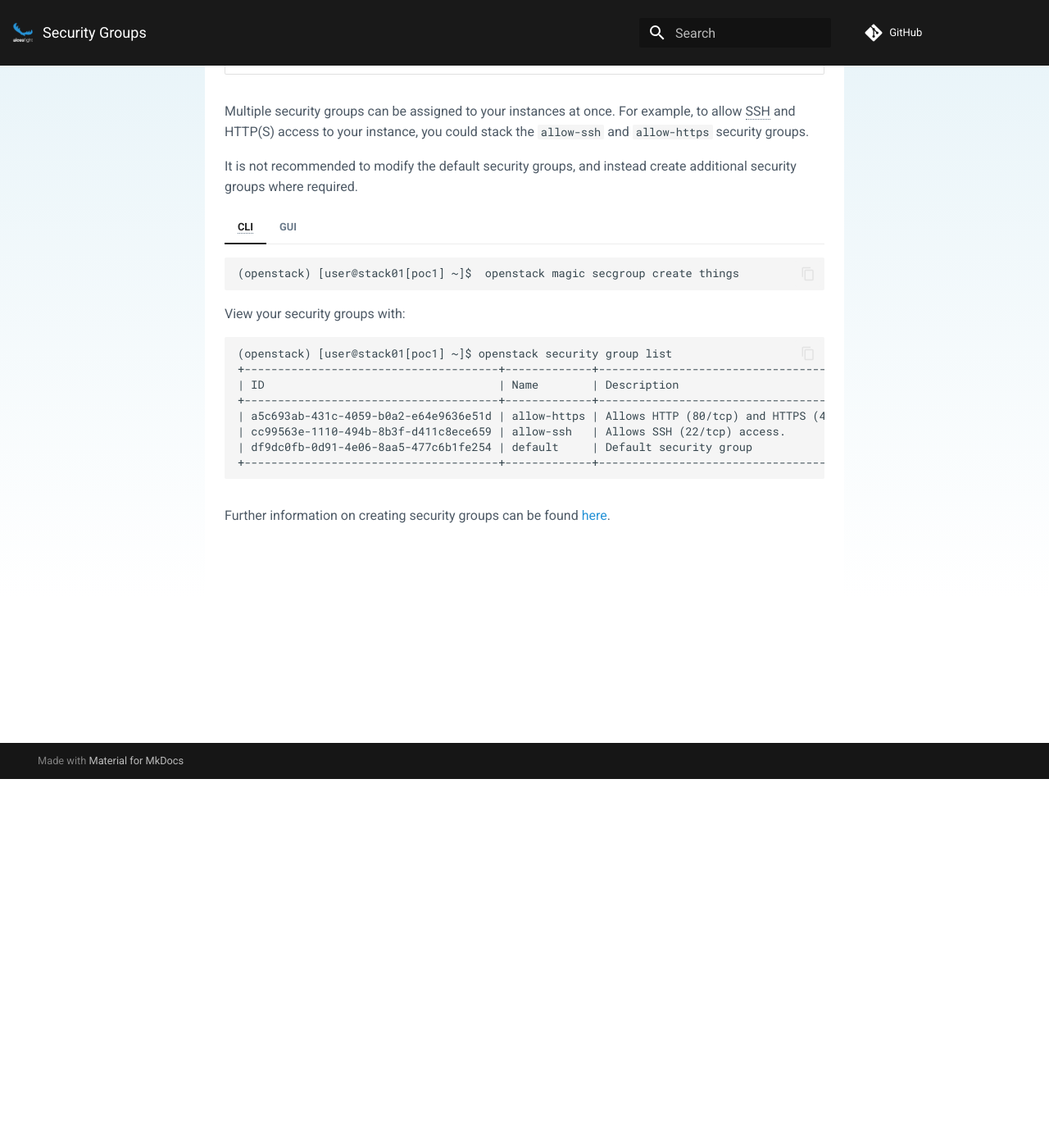
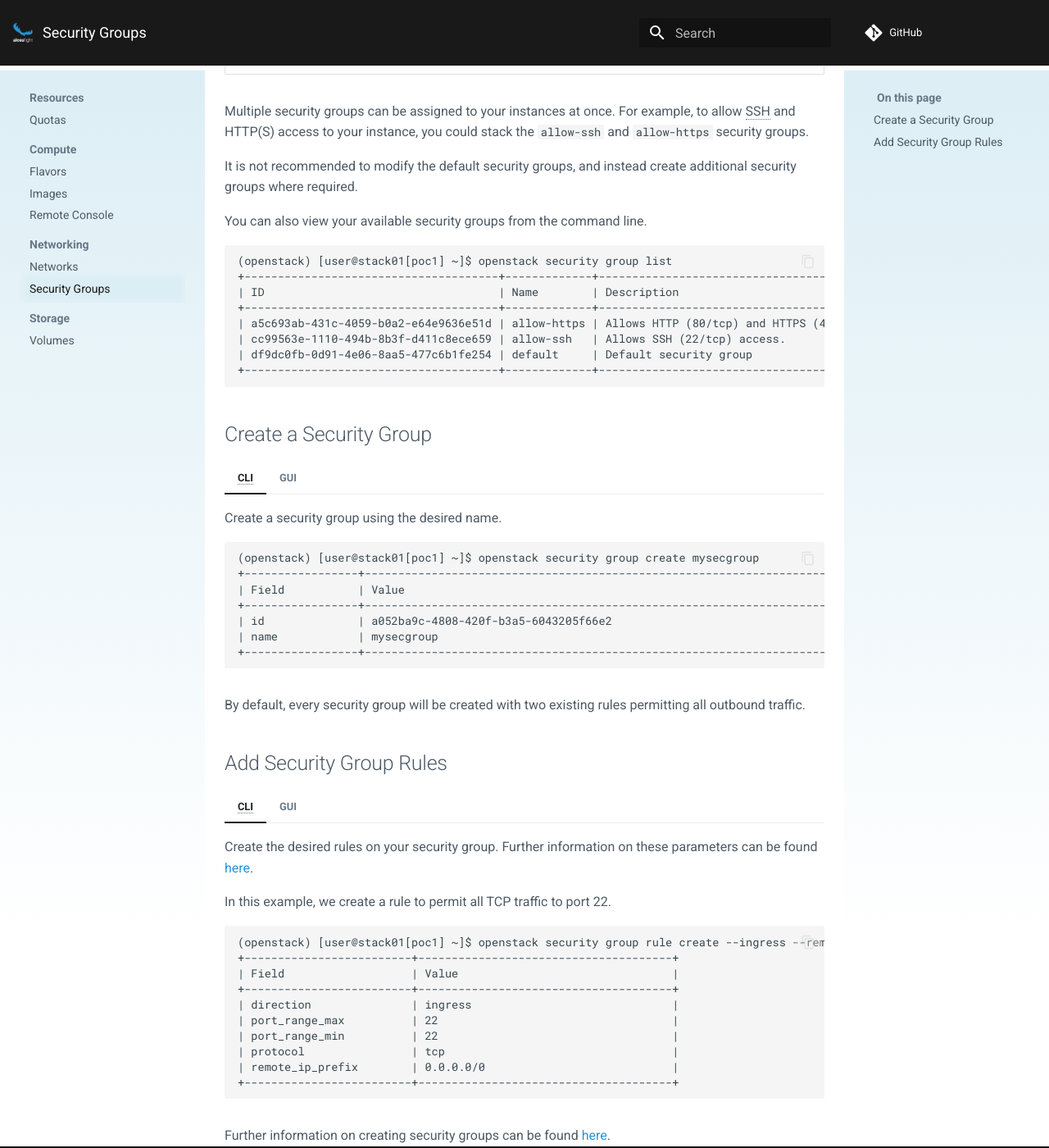
Before and after one commit to alces-software/alces-cloud-docs, an MkDocs documentation site: the page built from docs/docs/networking/secgroups.md, in a window 1280 px wide and 1400 px high, scrolled down 450 px. Shown: the whole window at 82% size. Built offline with MkDocs 1.6.1 and Material for MkDocs 9.7.7, drawn with Linux system fonts in a browser that asks for light colours; comment, search, counter and statistics services are not loaded; the version menu is left out.

Commit message:
Add CLI commands to Security Groups section.

````diff
--- a/docs/docs/networking/secgroups.md
+++ b/docs/docs/networking/secgroups.md
@@ -11,34 +11,64 @@
 
 It is not recommended to modify the default security groups, and instead create additional security groups where required.
 
+You can also view your available security groups from the command line.
+```
+(openstack) [user@stack01[poc1] ~]$ openstack security group list
++--------------------------------------+-------------+-------------------------------------------+----------------------------------+------+
+| ID                                   | Name        | Description                               | Project                          | Tags |
++--------------------------------------+-------------+-------------------------------------------+----------------------------------+------+
+| a5c693ab-431c-4059-b0a2-e64e9636e51d | allow-https | Allows HTTP (80/tcp) and HTTPS (443/tcp). | 17234a6cc8954d748ed74a31680ea39b | []   |
+| cc99563e-1110-494b-8b3f-d411c8ece659 | allow-ssh   | Allows SSH (22/tcp) access.               | 17234a6cc8954d748ed74a31680ea39b | []   |
+| df9dc0fb-0d91-4e06-8aa5-477c6b1fe254 | default     | Default security group                    | 17234a6cc8954d748ed74a31680ea39b | []   |
++--------------------------------------+-------------+-------------------------------------------+----------------------------------+------+
+```
+
+## Create a Security Group
+
 === "CLI"
 
+    Create a security group using the desired name.
     ```
-    (openstack) [user@stack01[poc1] ~]$  openstack magic secgroup create things
-    ```
-    View your security groups with:
-    ```
-    (openstack) [user@stack01[poc1] ~]$ openstack security group list
-    +--------------------------------------+-------------+-------------------------------------------+----------------------------------+------+
-    | ID                                   | Name        | Description                               | Project                          | Tags |
-    +--------------------------------------+-------------+-------------------------------------------+----------------------------------+------+
-    | a5c693ab-431c-4059-b0a2-e64e9636e51d | allow-https | Allows HTTP (80/tcp) and HTTPS (443/tcp). | 17234a6cc8954d748ed74a31680ea39b | []   |
-    | cc99563e-1110-494b-8b3f-d411c8ece659 | allow-ssh   | Allows SSH (22/tcp) access.               | 17234a6cc8954d748ed74a31680ea39b | []   |
-    | df9dc0fb-0d91-4e06-8aa5-477c6b1fe254 | default     | Default security group                    | 17234a6cc8954d748ed74a31680ea39b | []   |
-    +--------------------------------------+-------------+-------------------------------------------+----------------------------------+------+
+    (openstack) [user@stack01[poc1] ~]$ openstack security group create mysecgroup
+    +-----------------+---------------------------------------------------------------------------------------------------------------------------------------------------------------------------------+
+    | Field           | Value                                                                                                                                                                           |
+    +-----------------+---------------------------------------------------------------------------------------------------------------------------------------------------------------------------------+
+    | id              | a052ba9c-4808-420f-b3a5-6043205f66e2                                                                                                                                            |
+    | name            | mysecgroup                                                                                                                                                                      |
+    +-----------------+---------------------------------------------------------------------------------------------------------------------------------------------------------------------------------+
     ```
 
 === "GUI"
-    ## Create a Security Group
 
     1. From the Alces Cloud dashboard, navigate to Network and then `Security Groups` on the left side bar.
     2. Click the `Create Security Group` button.
     3. Give the security group a name and an optional description.
     4. Click `Create Security Group`.
 
-    By default, every security group will be created with two existing rules permitting all outbound traffic.
+By default, every security group will be created with two existing rules permitting all outbound traffic.
 
-    ## Add Security Group Rules
+## Add Security Group Rules
+
+=== "CLI"
+
+    Create the desired rules on your security group. Further information on these parameters can be found [here](https://docs.openstack.org/python-openstackclient/2023.1/cli/command-objects/security-group-rule.html).
+
+    In this example, we create a rule to permit all TCP traffic to port 22.
+
+    ```
+    (openstack) [user@stack01[poc1] ~]$ openstack security group rule create --ingress --remote-ip 0.0.0.0/0 --protocol tcp --dst-port 22 mysecgroup
+    +-------------------------+--------------------------------------+
+    | Field                   | Value                                |
+    +-------------------------+--------------------------------------+
+    | direction               | ingress                              |
+    | port_range_max          | 22                                   |
+    | port_range_min          | 22                                   |
+    | protocol                | tcp                                  |
+    | remote_ip_prefix        | 0.0.0.0/0                            |
+    +-------------------------+--------------------------------------+
+    ```
+
+=== "GUI"
 
     1. From the Alces Cloud dashboard, navigate to Network and then `Security Groups` on the left side bar.
     2. Click `Manage Rules` on the desired security group.
````
